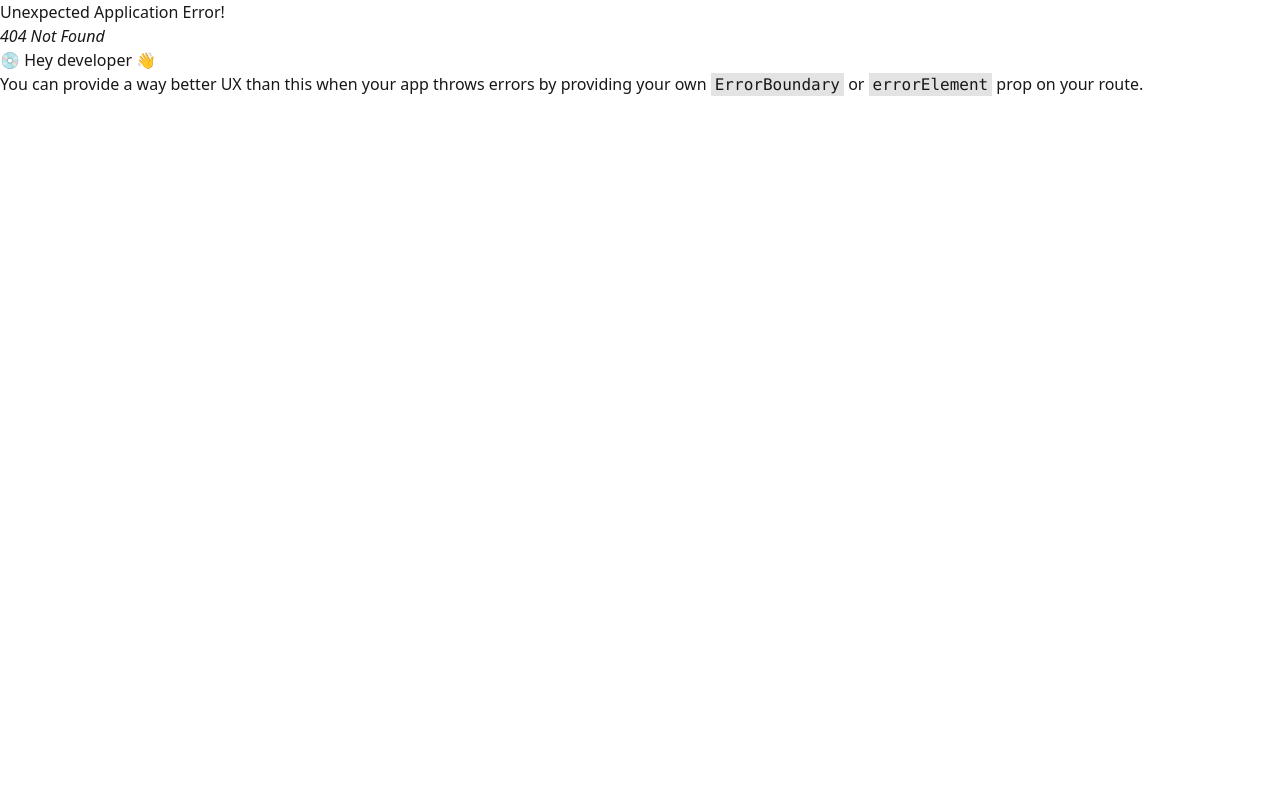
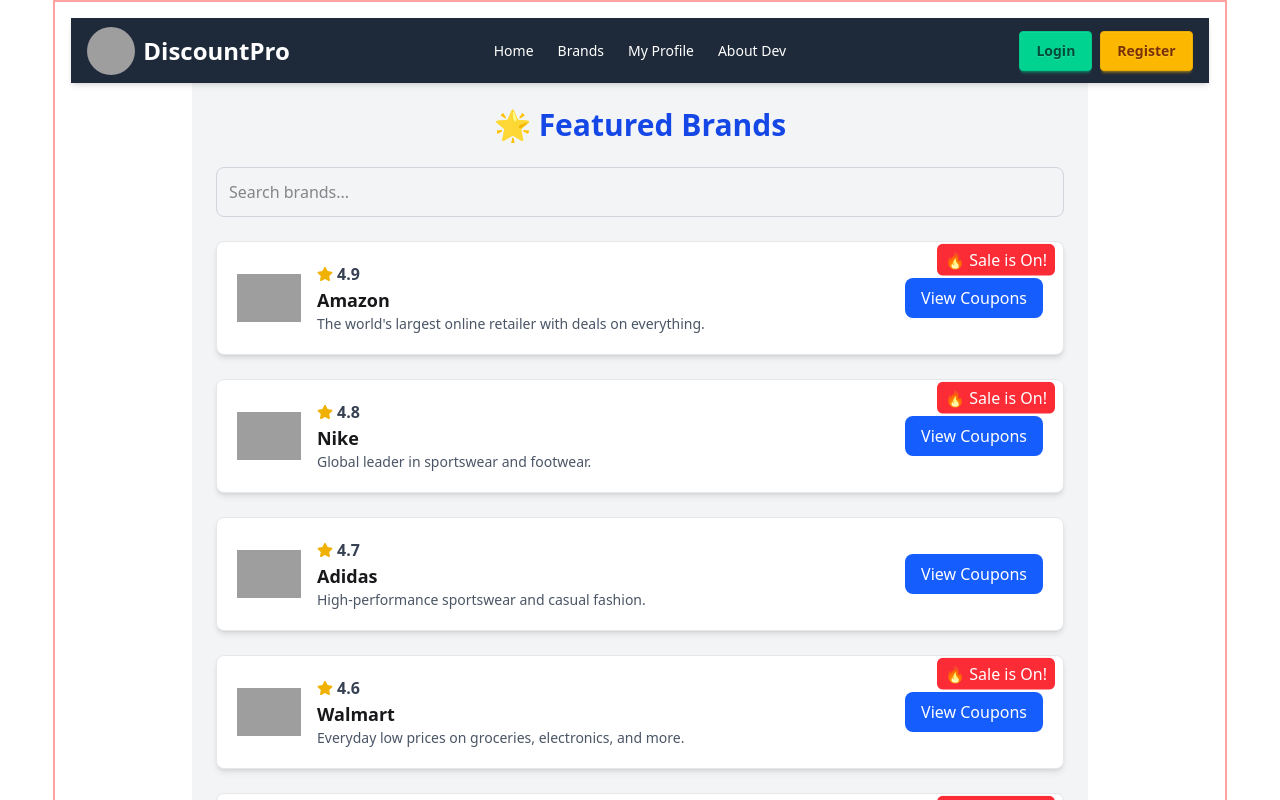
Before and after one commit to AbuBakkarSiddique007/DiscountPro, a React (Vite) app: page /brands in a window 1280 px wide. Before the commit this address had no page. Shown: the top 800 px of the page. Built offline with nearby package versions, Linux system fonts and the light colour scheme; grey boxes are pictures that could not be loaded.

Commit message:
Update: Added the Brands with route and also added the error page

```diff
--- a/src/Root/router.jsx
+++ b/src/Root/router.jsx
@@ -2,6 +2,8 @@
 import MainLayout from "../MainLayout/MainLayout";
 import Home from "../components/Home/Home";
 import BrandDetails from "../components/BrandDetails/BrandDetails";
+import BrandsPage from "../components/BrandsPage/BrandsPage";
+import ErrorPage from "../components/ErrorPage/ErrorPage";
 
 const router = createBrowserRouter([
     {
@@ -25,6 +27,16 @@
                             return { brand };
                         });
                 }
+            },
+            {
+                path: "/brands",
+                element: <BrandsPage></BrandsPage>,
+                loader: () => fetch("/FakeData.json")
+            },
+            {
+                path: "*",
+                element: <ErrorPage></ErrorPage>
+
             }
         ]
 
--- /dev/null
+++ b/src/components/BrandsPage/BrandsPage.jsx
@@ -0,0 +1,64 @@
+import { useState } from "react";
+import { useLoaderData } from "react-router-dom";
+import { NavLink } from "react-router-dom";
+import { FaStar } from "react-icons/fa";
+
+const BrandsPage = () => {
+    const brands = useLoaderData();
+    const [searchQuery, setSearchQuery] = useState("");
+
+    return (
+        <div className="max-w-4xl mx-auto p-6 bg-gray-100 min-h-screen">
+
+            <h1 className="text-3xl font-bold text-center text-blue-700 mb-6">🌟 Featured Brands</h1>
+
+            <div className="mb-6">
+                <input
+                    type="text"
+                    placeholder="Search brands..."
+                    className="w-full p-3 border border-gray-300 rounded-lg focus:outline-none focus:ring-2 focus:ring-blue-400"
+                    value={searchQuery}
+                    onChange={(e) => setSearchQuery(e.target.value)}
+                />
+            </div>
+
+            <div className="grid grid-cols-1 gap-6">
+                {brands
+                    .filter((brand) =>
+                        brand.brand_name.toLowerCase().includes(searchQuery.toLowerCase())
+                    )
+                    .map((brand) => (
+                        <div key={brand._id} className="bg-white shadow-md rounded-lg p-5 flex items-center border border-gray-200 relative">
+
+                            <img
+                                src={brand.brand_logo}
+                                alt={brand.brand_name}
+                                className="w-16 h-16 object-contain"
+                            />
+
+                            <div className="flex-grow ml-4">
+                                <div className="flex items-center text-yellow-500">
+                                    <FaStar className="mr-1" />
+                                    <span className="text-gray-700 font-bold">{brand.rating}</span>
+                                </div>
+                                <h2 className="text-lg font-semibold">{brand.brand_name}</h2>
+                                <p className="text-sm text-gray-600">{brand.description}</p>
+                            </div>
+
+                            <NavLink to={`/brand/${brand._id}`} className="bg-blue-600 text-white px-4 py-2 rounded-lg hover:bg-blue-700 transition">
+                                View Coupons
+                            </NavLink>
+
+                            {brand.isSaleOn && (
+                                <span className="absolute top-2 right-2 bg-red-500 text-white px-2 py-1 rounded-md animate-bounce">
+                                    🔥 Sale is On!
+                                </span>
+                            )}
+                        </div>
+                    ))}
+            </div>
+        </div>
+    );
+};
+
+export default BrandsPage;
--- /dev/null
+++ b/src/components/ErrorPage/ErrorPage.jsx
@@ -0,0 +1,27 @@
+import { Link } from "react-router-dom";
+
+const ErrorPage = () => {
+    return (
+        <div className="flex flex-col items-center justify-center min-h-screen bg-gray-100 text-gray-800">
+
+            <h1 className="text-9xl font-extrabold text-blue-600">404</h1>
+            <h2 className="text-3xl font-bold mt-4">Oops! Page Not Found</h2>
+            <p className="text-lg text-gray-600 mt-2 text-center">
+                The page you're looking for doesn't exist. <br />
+                It might have been moved or deleted.
+            </p>
+
+            <Link to="/" className="mt-6 px-6 py-3 bg-blue-600 text-white text-lg rounded-lg hover:bg-blue-700 transition">
+                Go Back Home
+            </Link>
+
+            <img
+                src="/public/images/errorPage.png"
+                alt="404 Illustration"
+                className="w-80 mt-6"
+            />
+        </div>
+    );
+};
+
+export default ErrorPage;
--- a/src/components/Navbar/Navbar.jsx
+++ b/src/components/Navbar/Navbar.jsx
@@ -1,6 +1,20 @@
 import { NavLink } from "react-router-dom";
 
 const Navbar = () => {
+
+    // <li><NavLink to="/">Home</NavLink></li>
+    // <li><NavLink to="/brands" >Brands</NavLink></li>
+    // <li><NavLink >My Profile</NavLink></li>
+    // <li><NavLink >About Dev</NavLink></li>
+
+    const links = <>
+        <li><NavLink to="/">Home</NavLink></li>
+        <li><NavLink to="/brands" >Brands</NavLink></li>
+        <li><NavLink >My Profile</NavLink></li>
+        <li><NavLink >About Dev</NavLink></li>
+
+    </>
+
     return (
         <div>
             <div className="navbar bg-gray-800 text-white shadow-md px-4">
@@ -12,10 +26,9 @@
                             </svg>
                         </div>
                         <ul tabIndex={0} className="menu menu-sm dropdown-content bg-gray-800 text-white rounded-box z-10 mt-3 w-52 p-2 shadow">
-                            <li><NavLink to="/">Home</NavLink></li>
-                            <li><NavLink >Brands</NavLink></li>
-                            <li><NavLink >My Profile</NavLink></li>
-                            <li><NavLink >About Dev</NavLink></li>
+                            {
+                                links
+                            }
                         </ul>
                     </div>
                     <NavLink to="/" className="flex items-center gap-2">
@@ -26,10 +39,9 @@
 
                 <div className="navbar-center hidden lg:flex">
                     <ul className="menu menu-horizontal px-1">
-                        <li><NavLink to="/">Home</NavLink></li>
-                        <li><NavLink >Brands</NavLink></li>
-                        <li><NavLink >My Profile</NavLink></li>
-                        <li><NavLink >About Dev</NavLink></li>
+                        {
+                            links
+                        }
                     </ul>
                 </div>
 
```
Also changed, not shown: public/images/errorPage.png (added).
